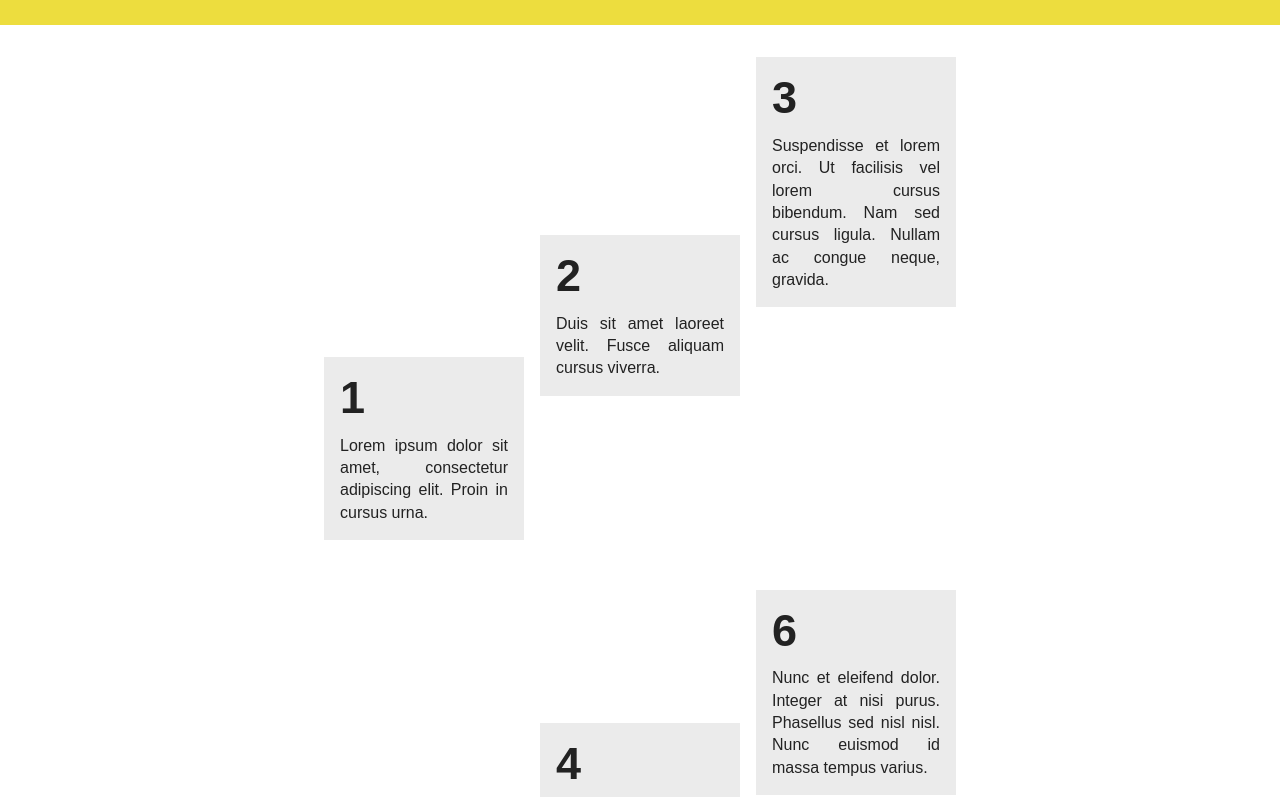
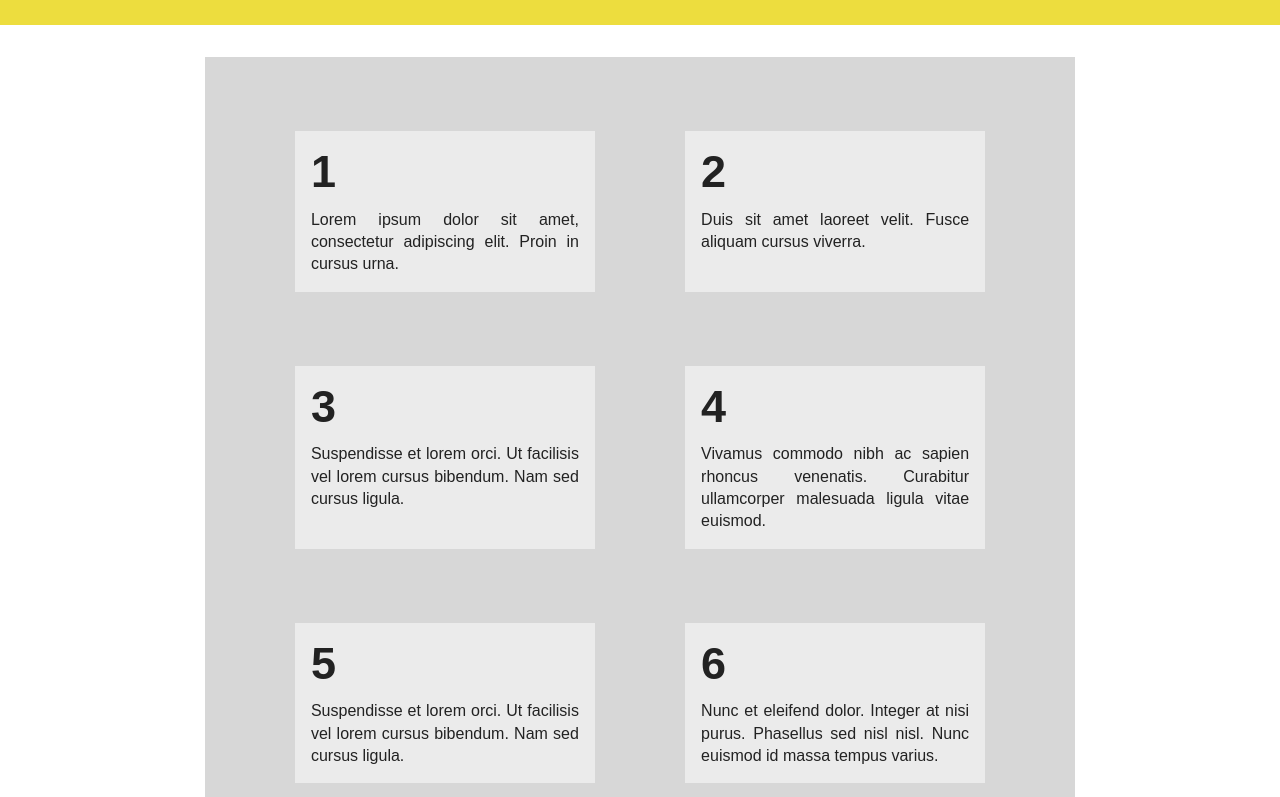
Before and after one commit to voorhoede/code-class-css-grid, a website: page src/answers/exercise-4/exercise-4.html in a window 1280 px wide. Shown: the part 128-925 px from the top of the page. Drawn offline with Linux system fonts and the light colour scheme.

Commit message:
fix(exercises) changed exercise 4

```diff
--- a/src/answers/exercise-4/exercise-4.css
+++ b/src/answers/exercise-4/exercise-4.css
@@ -2,7 +2,8 @@
 .content-grid {
     display: grid;
     grid-template-columns: 1fr;
-    grid-gap: 1rem;
+    background-color: #d7d7d7;
+    height: 800px;
 }
 
 .grid-item { font-size: 2em; }
@@ -10,79 +11,17 @@
 @media (min-width: 500px) {
     .content-grid {
         grid-template-columns: repeat(2, 200px);
-        grid-template-rows: repeat(5, 1fr);
-    }
-
-    .grid-item-1 {
-        grid-column: 1 / span 1;
-        grid-row: 1 / span 2;
-    }
-
-    .grid-item-2 {
-        grid-column: 2 / span 1;
-        grid-row: 1 / span 1;
-    }
-
-    .grid-item-3 {
-        grid-column: 1 / span 1;
-        grid-row: 3 / span 1;
-    }
-
-    .grid-item-4 {
-        grid-column: 2 / span 1;
-        grid-row: 2 / span 3;
-    }
-
-    .grid-item-5 {
-        grid-column: 1 / span 1;
-        grid-row: 4 / span 2;
-    }
-
-    .grid-item-6 {
-        grid-column: 2 / span 1;
-        grid-row: 5 / span 1;
     }
 }
 
 @media (min-width: 900px) {
     .content-grid {
-        grid-template-columns: repeat(3, 200px);
-        grid-template-rows: repeat(3, 1fr);
-    }
-
-    .grid-item-1 {
-        grid-column: 1 / span 1;
-        grid-row: 1 / span 3;
-    }
-
-    .grid-item-2 {
-        grid-column: 2 / span 1;
-        grid-row: 1 / span 2;
-    }
-
-    .grid-item-3 {
-        grid-column: 3 / span 1;
-        grid-row: 1 / span 1;
-    }
-
-    .grid-item-4 {
-        grid-column: 2 / span 1;
-        grid-row: 3 / span 2;
-    }
-
-    .grid-item-5 {
-        grid-column: 1 / span 1;
-        grid-row: 4 / span 1;
-    }
-
-    .grid-item-6 {
-        grid-column: 3 / span 1;
-        grid-row: 2 / span 3;
+        grid-template-columns: repeat(2, 300px);
     }
 }
 
 /* Exercise */
 .content-grid {
-    align-items: center;
-    justify-content: center;
+    align-content: space-evenly;
+    justify-content: space-evenly;
 }
--- a/src/answers/exercise-4/exercise-4.html
+++ b/src/answers/exercise-4/exercise-4.html
@@ -32,7 +32,7 @@
         </article>
         <article class="grid-item grid-item-3">
             <h1>3</h1>
-            <p>Suspendisse et lorem orci. Ut facilisis vel lorem cursus bibendum. Nam sed cursus ligula. Nullam ac congue neque, gravida.</p>
+            <p>Suspendisse et lorem orci. Ut facilisis vel lorem cursus bibendum. Nam sed cursus ligula.</p>
         </article>
         <article class="grid-item grid-item-4">
             <h1>4</h1>
--- a/src/exercises/exercise-4/exercise-4.css
+++ b/src/exercises/exercise-4/exercise-4.css
@@ -2,83 +2,18 @@
 .content-grid {
     display: grid;
     grid-template-columns: 1fr;
-    grid-gap: 1rem;
+    background-color: #d7d7d7;
+    height: 800px;
 }
 
 .grid-item { font-size: 2em; }
 
 @media (min-width: 500px) {
-    .content-grid {
-        grid-template-columns: repeat(2, 200px);
-        grid-template-rows: repeat(5, 1fr);
-    }
-
-    .grid-item-1 {
-        grid-column: 1 / span 1;
-        grid-row: 1 / span 2;
-    }
-
-    .grid-item-2 {
-        grid-column: 2 / span 1;
-        grid-row: 1 / span 1;
-    }
-
-    .grid-item-3 {
-        grid-column: 1 / span 1;
-        grid-row: 3 / span 1;
-    }
-
-    .grid-item-4 {
-        grid-column: 2 / span 1;
-        grid-row: 2 / span 3;
-    }
-
-    .grid-item-5 {
-        grid-column: 1 / span 1;
-        grid-row: 4 / span 2;
-    }
-
-    .grid-item-6 {
-        grid-column: 2 / span 1;
-        grid-row: 5 / span 1;
-    }
+    .content-grid { grid-template-columns: repeat(2, 200px); }
 }
 
 @media (min-width: 900px) {
-    .content-grid {
-        grid-template-columns: repeat(3, 200px);
-        grid-template-rows: repeat(3, 1fr);
-    }
-
-    .grid-item-1 {
-        grid-column: 1 / span 1;
-        grid-row: 1 / span 3;
-    }
-
-    .grid-item-2 {
-        grid-column: 2 / span 1;
-        grid-row: 1 / span 2;
-    }
-
-    .grid-item-3 {
-        grid-column: 3 / span 1;
-        grid-row: 1 / span 1;
-    }
-
-    .grid-item-4 {
-        grid-column: 2 / span 1;
-        grid-row: 3 / span 2;
-    }
-
-    .grid-item-5 {
-        grid-column: 1 / span 1;
-        grid-row: 4 / span 1;
-    }
-
-    .grid-item-6 {
-        grid-column: 3 / span 1;
-        grid-row: 2 / span 3;
-    }
+    .content-grid { grid-template-columns: repeat(2, 300px); }
 }
 
 /* Exercise */
```
Also changed, not shown: src/exercises/exercise-4/exercise-4.html (+1 -1 lines).
